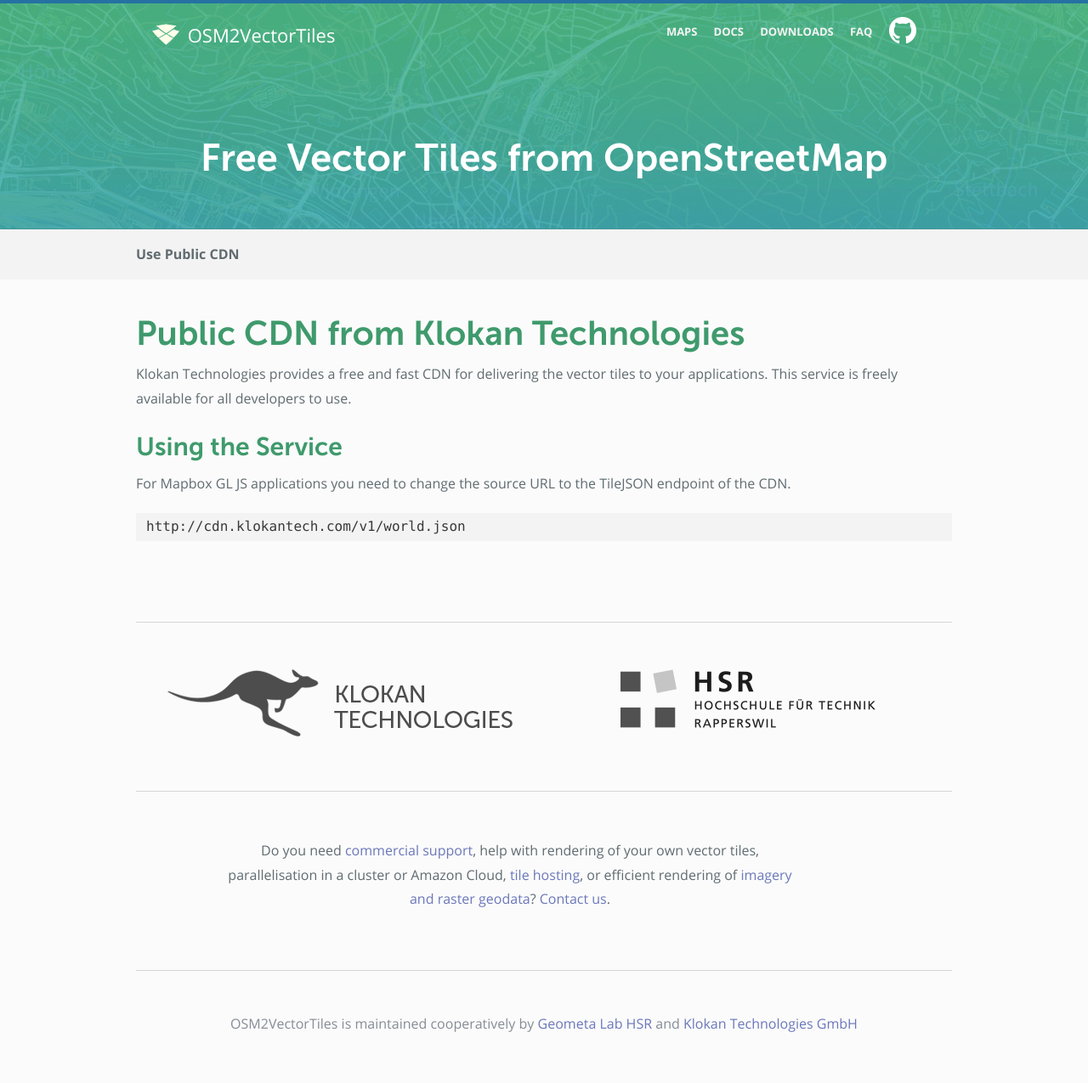
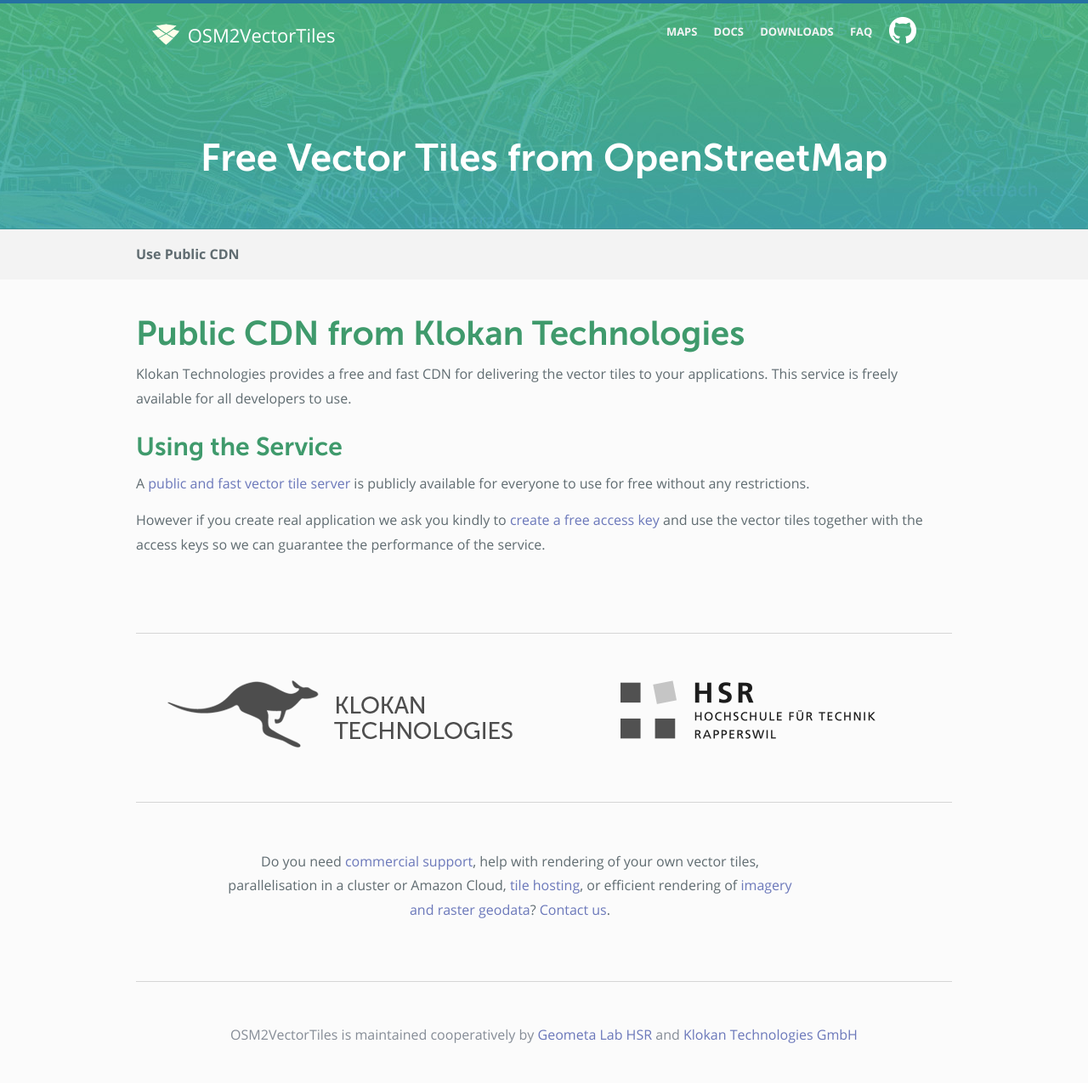
Before and after one commit to osm2vectortiles/osm2vectortiles, a Jekyll site: the page built from docs/use-public-cdn.md, in a window 1280 px wide. Shown: the whole page at 85% size. Built offline with Jekyll 4.4.1, drawn with Linux system fonts in a browser that asks for light colours; Markdown is read by kramdown in place of the engine named in the settings.

Commit message:
Fix link and add more info to use public cdn

````diff
--- a/docs/use-public-cdn.md
+++ b/docs/use-public-cdn.md
@@ -12,9 +12,9 @@
 
 ## Using the Service
 
-For Mapbox GL JS applications you need to change the source URL
-to the TileJSON endpoint of the CDN.
+A [public and fast vector tile server](http://osm2vectortiles.tileserver.com/v1.json)
+is publicly available for everyone to use for free without any restrictions.
 
-```
-http://cdn.klokantech.com/v1/world.json
-```
+However if you create real application we ask you
+kindly to [create a free access key](http://maps.klokantech.com/)
+and use the vector tiles together with the access keys so we can guarantee the performance of the service.
````
Also changed, not shown: faq.md (+1 -1 lines).
